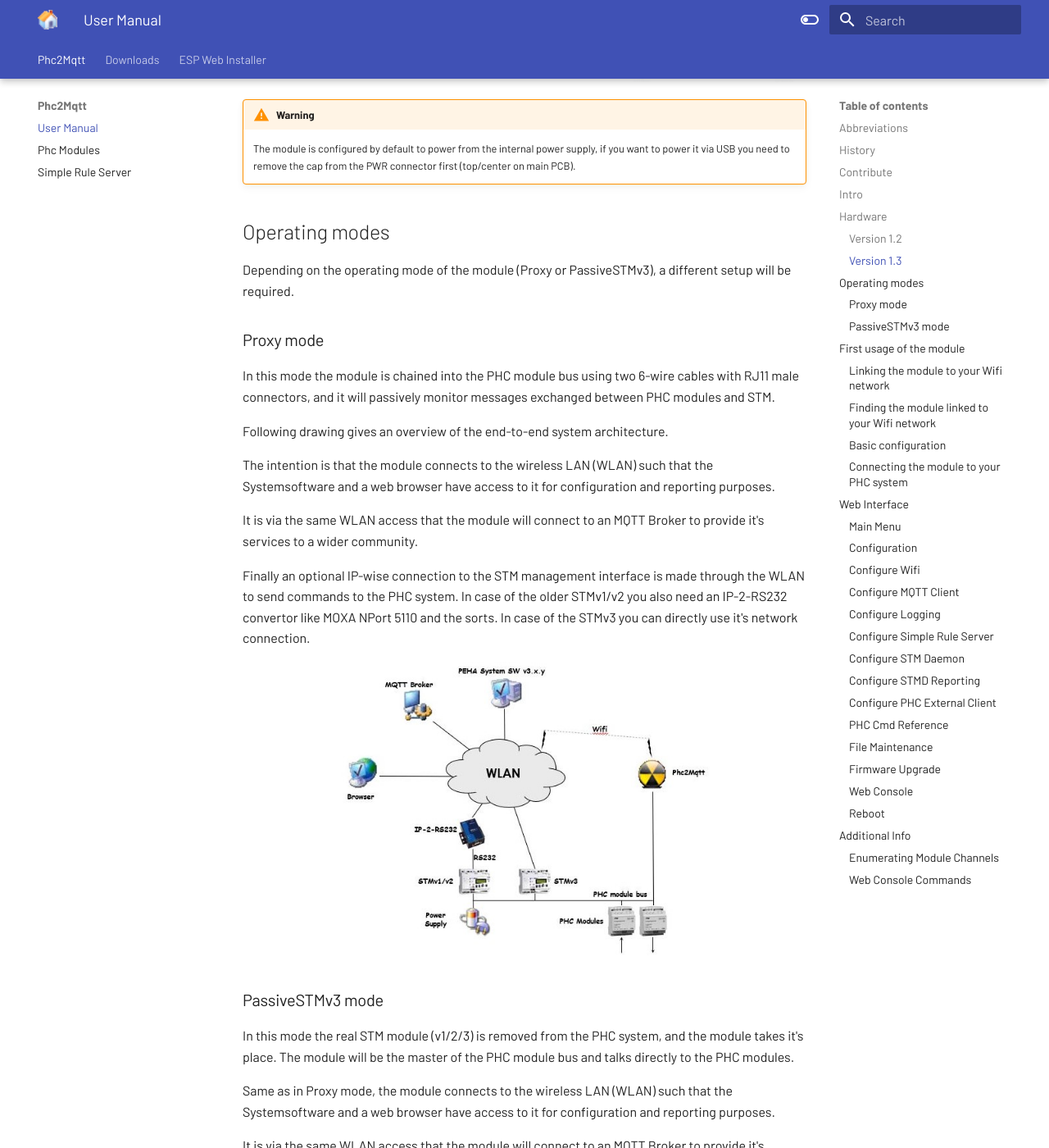
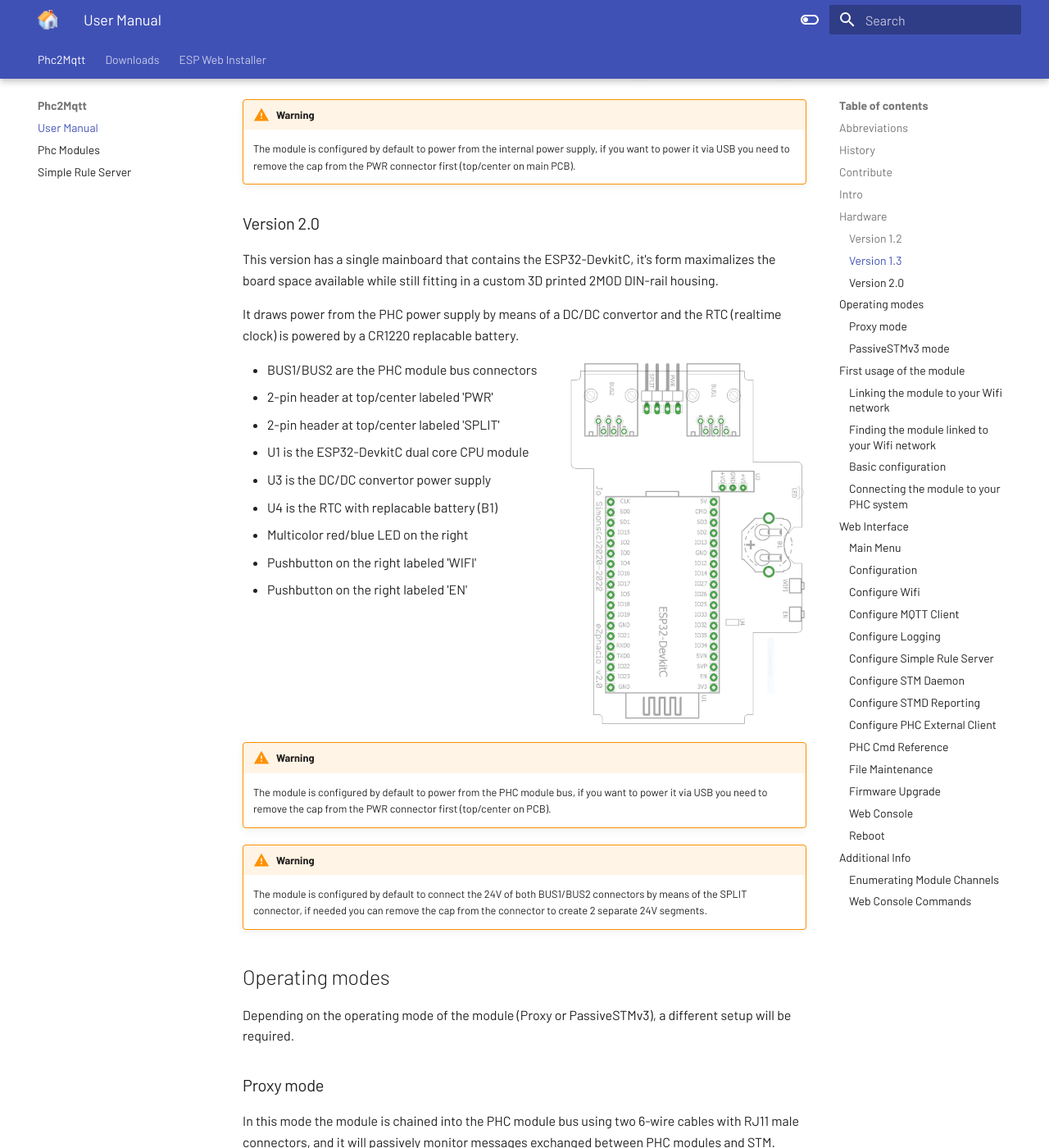
Before and after one commit to sim0njo/docu, an MkDocs documentation site: the page built from docs/Phc2Mqtt.md, in a window 1280 px wide and 1400 px high, scrolled down 4302 px. Shown: the whole window at 82% size. Built offline with MkDocs 1.6.1 and Material for MkDocs 9.7.7, drawn with Linux system fonts in a browser that asks for light colours; some of the changed text lies outside the part shown.

Commit message:
Adding pcb v2.0

````diff
--- a/docs/Phc2Mqtt.md
+++ b/docs/Phc2Mqtt.md
@@ -63,7 +63,8 @@ events and which can execute one or more actions. See [Simple Rule Server](/phc2
 
 ## Hardware
 The initial version of the module PCB was v1.2. Feedback from testers showed some issues in the design
-that needed fixing, and this resulted in a PCB v1.3. The different hardware versions will be explained here.
+that needed fixing, and this resulted in a PCB v1.3. A further evolution is PCB v2.0.
+The different hardware versions will be explained here.
 
 ###Version 1.2
 
@@ -125,6 +126,37 @@ It still fits in a 3MOD DIN-rail housing. If the housing has a red transparent t
 !!! warning
     The module is configured by default to power from the internal power supply,
     if you want to power it via USB you need to remove the cap from the PWR connector first (top/center on main PCB).
+
+###Version 2.0
+This version has a single mainboard that contains the ESP32-DevkitC, it's form maximalizes the board space available
+while still fitting in a custom 3D printed 2MOD DIN-rail housing.
+
+It draws power from the PHC power supply by means of a DC/DC convertor and the RTC (realtime clock) is powered by a CR1220 replacable battery.
+
+<img style="float:right;width:290px;height:450px" src="../img/p2m-pcb-v2.0.jpg"></img>
+
+- BUS1/BUS2 are the PHC module bus connectors
+- 2-pin header at top/center labeled 'PWR'
+- 2-pin header at top/center labeled 'SPLIT'
+- U1 is the ESP32-DevkitC dual core CPU module
+- U3 is the DC/DC convertor power supply
+- U4 is the RTC with replacable battery (B1)
+- Multicolor red/blue LED on the right
+- Pushbutton on the right labeled 'WIFI'
+- Pushbutton on the right labeled 'EN'
+&nbsp;
+&nbsp;
+&nbsp;
+&nbsp;
+&nbsp;
+&nbsp;
+!!! warning
+    The module is configured by default to power from the PHC module bus,
+    if you want to power it via USB you need to remove the cap from the PWR connector first (top/center on PCB).
+
+!!! warning
+    The module is configured by default to connect the 24V of both BUS1/BUS2 connectors by means of the SPLIT connector,
+    if needed you can remove the cap from the connector to create 2 separate 24V segments.
 
 
 ##Operating modes
@@ -202,7 +234,22 @@ the Internet by means of SNTP or read it from the RTC module if one is installed
 
 - If your module has the optional OLED display, then press button <b>B1</b> or <b>B2</b> to display the module's IP address.
 
-- If you don't have the OLED display, we suggest you log on to your Wifi router to consult the list of connected clients.
+- If you don't have the OLED display, you can press the <b>WIFI</b> button. Now the last number of the IP address (192.168.0.x) will be
+reported by means of the red and blue leds as follows:
+```
+example : IP-address = 192.168.0.125
+
+           on ----      ----        ----
+blue LED: off     ------    --------    -----------------
+
+           on         -         - -         - - - - -
+red LED : off -------- --------- - --------- - - - - ----
+
+each -  : 1/4 second
+```
+
+
+- You can also you log on to your Wifi router to consult the list of connected clients.
 Look for an entry showing 'Espressif', enter the shown IP address in a web browser, you should see the [main menu](#main-menu) webpage.
 
 - As above IP address is obtained via DHCP from your Wifi network, it may be different each time the module reboots.
````
Also changed, not shown: docs/Downloads.md (+1 -4 lines), docs/img/p2m-pcb-v2.0.jpg (added).
